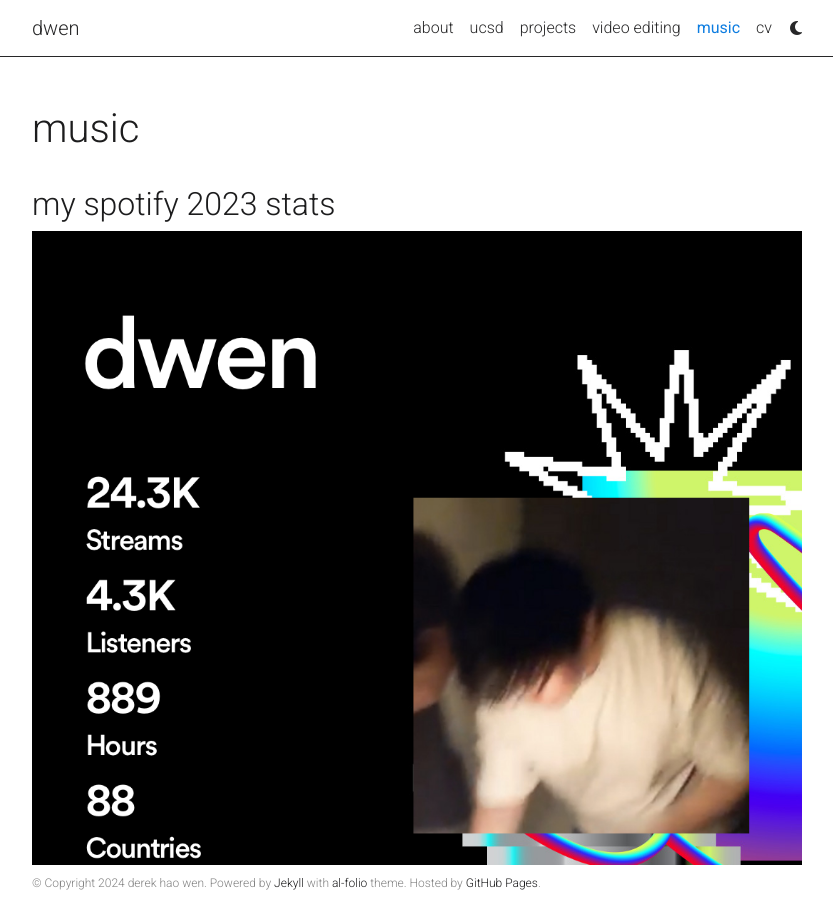
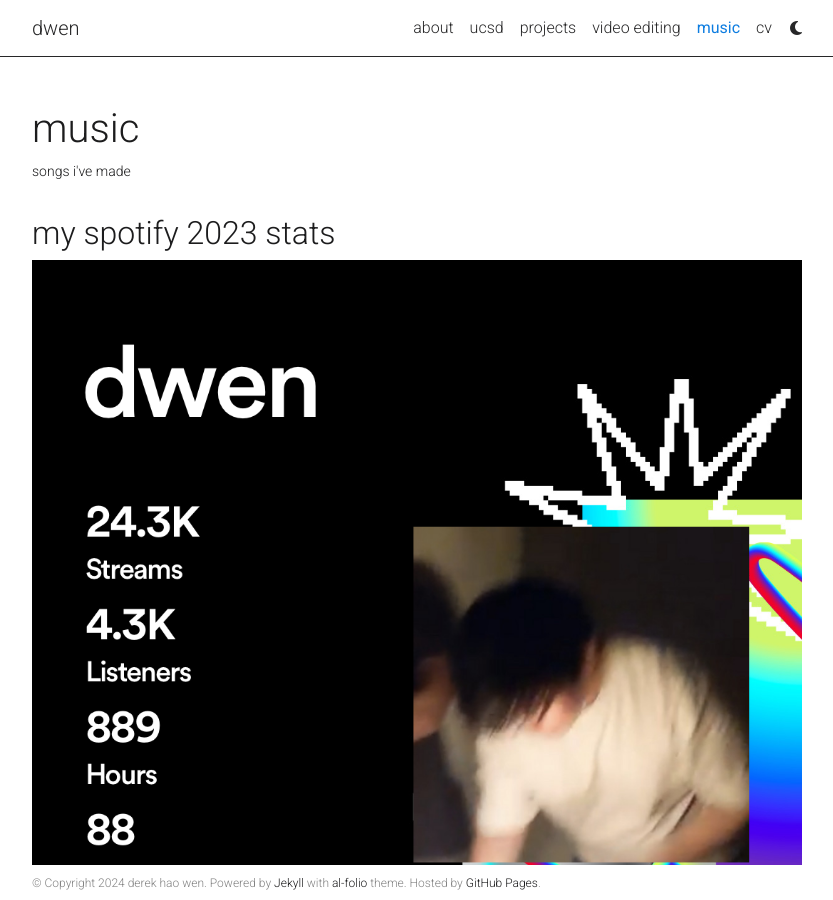
Before and after one commit to Derek-Wen/Derek-Wen.github.io, a Jekyll site: the page built from _pages/music.md, in a window 1280 px wide and 900 px high. Shown: the whole window, without its empty margins (223-1056 px from the left). Built offline with Jekyll 4.4.1, drawn with Linux system fonts in a browser that asks for light colours; comment, search, counter and statistics services are not loaded; a style sheet for code colours, icons or effects is not loaded.

Commit message:
changes to a few pages

```diff
--- a/_pages/music.md
+++ b/_pages/music.md
@@ -2,6 +2,7 @@
 layout: page
 permalink: /music/
 title: music
+description: songs i've made
 nav: true
 nav_order: 4
 ---
```
Also changed, not shown: _pages/video editing.md (+1 -0 lines).
